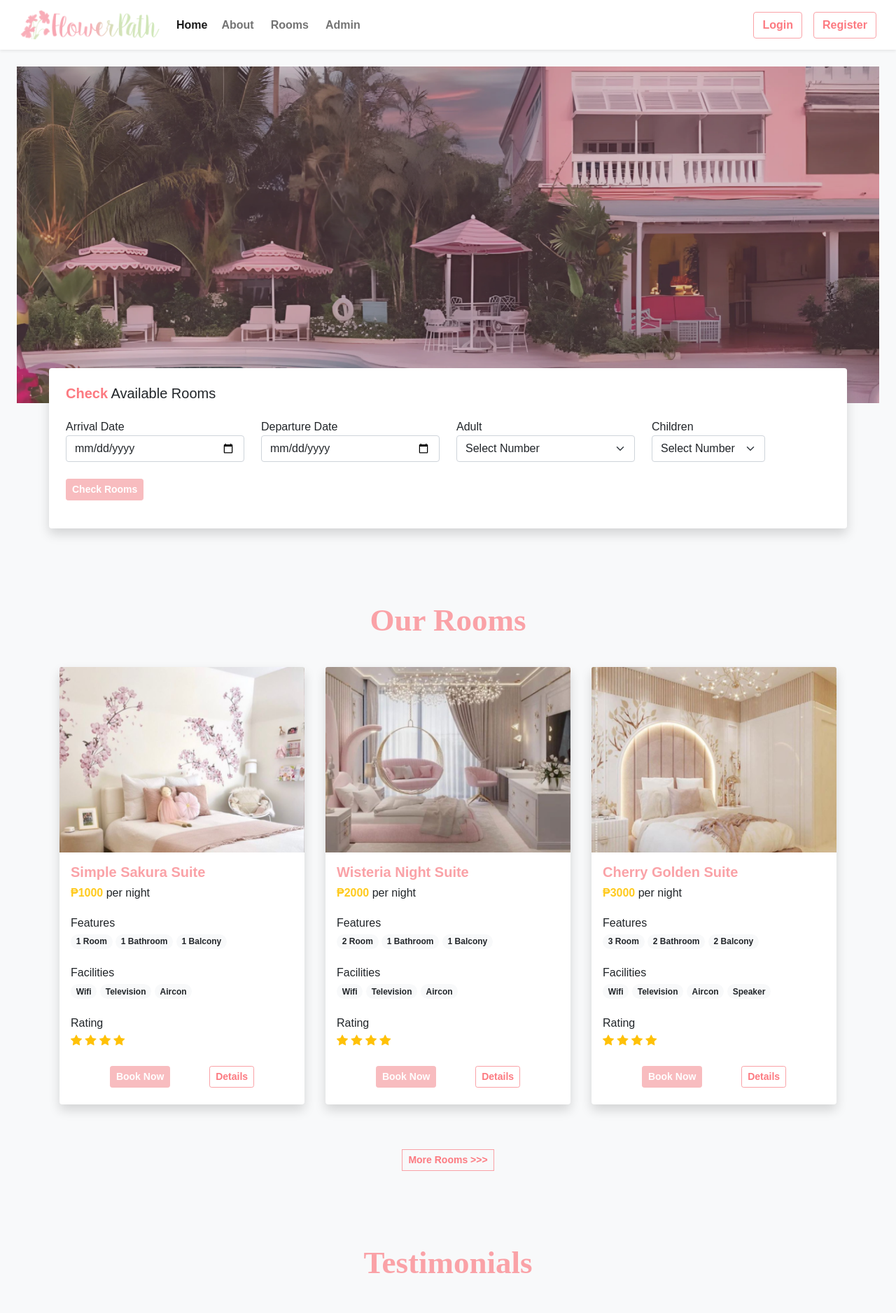
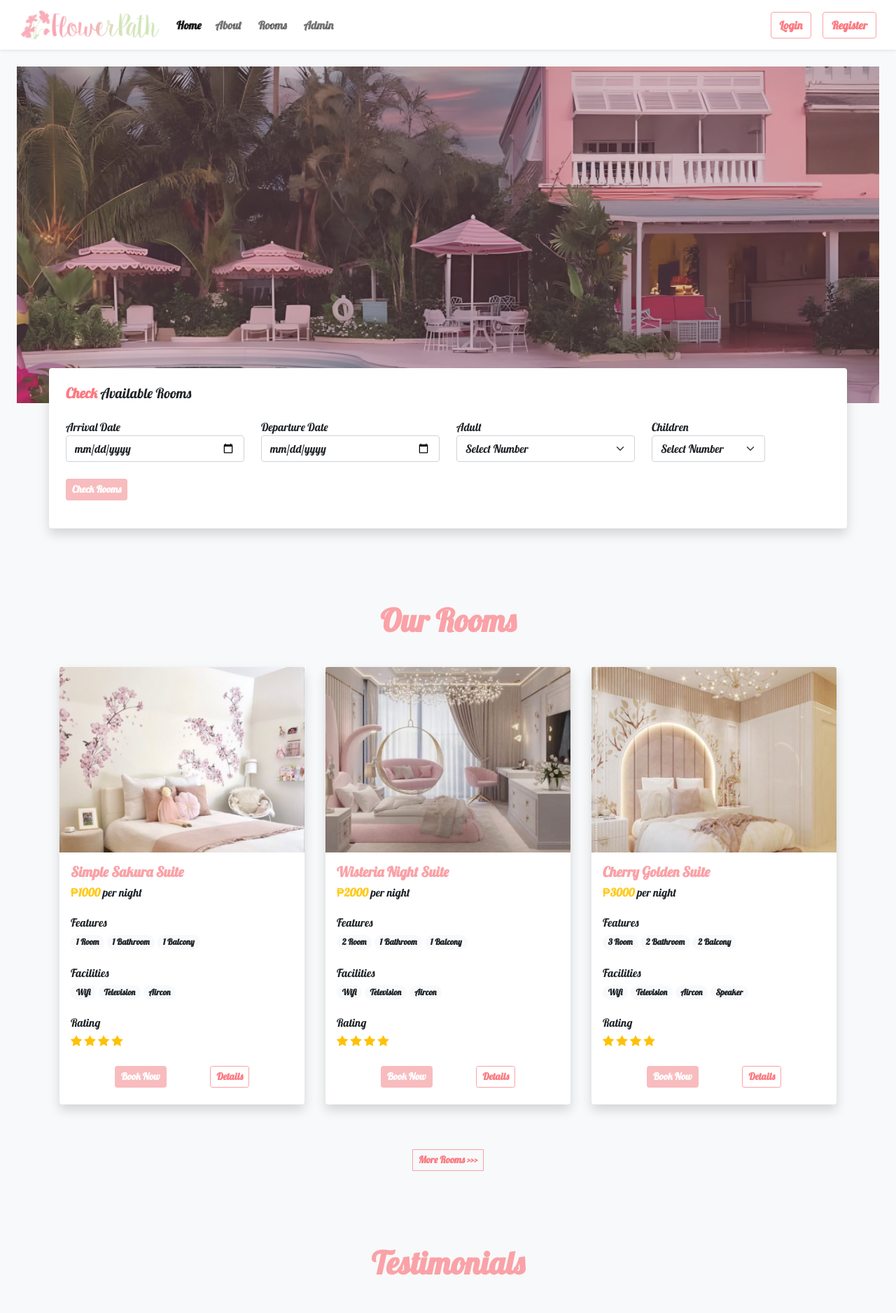
Before and after one commit to Ellesirkall/flower, a PHP site: page / in a window 1280 px wide. Shown: the top 1876 px of the page at 70% size. Run offline with PHP 8.4, Linux system fonts and the light colour scheme.

Commit message:
new changes

```diff
--- a/css/style.css
+++ b/css/style.css
@@ -6,8 +6,10 @@
 *{
     font-family: "Lobster", sans-serif;
 }
-.h-font{
-    font-family: "Lobster";
+.lobster-regular {
+    font-family: "Lobster", sans-serif;
+    font-weight: 400;
+    font-style: normal;
   }
 input::-webkit-outer-spin-button,
 input::-webkit-inner-spin-button {
@@ -39,7 +41,6 @@ a.nav-link:hover{
 .heading h2 {
     margin: 30px 0;
     font-size: 45px;
-    font-family: serif;
     color: #faa2a7;
     font-weight: 400;
 }
--- a/inc/links.php
+++ b/inc/links.php
@@ -1,5 +1,7 @@
 <link href="https://cdn.jsdelivr.net/npm/bootstrap@5.0.2/dist/css/bootstrap.min.css" rel="stylesheet" integrity="sha384-EVSTQN3/azprG1Anm3QDgpJLIm9Nao0Yz1ztcQTwFspd3yD65VohhpuuCOmLASjC" crossorigin="anonymous">
-<link href="https://fonts.googleapis.com/css2?family=Lobster:wght@200;300;400;500;600;700;800;900&display=swap"/>
+<link rel="preconnect" href="https://fonts.googleapis.com">
+<link rel="preconnect" href="https://fonts.gstatic.com" crossorigin>
+<link href="https://fonts.googleapis.com/css2?family=Lobster&display=swap" rel="stylesheet">
 <link href="https://fonts.googleapis.com/css2?family=Poppins:wght@200;300;400;500;600;700;800;900&display=swap"/>
 <link rel="stylesheet" href="https://cdn.jsdelivr.net/npm/bootstrap-icons@1.11.3/font/bootstrap-icons.min.css">
 <link rel="stylesheet" href="css/style.css"/>
--- a/index.php
+++ b/index.php
@@ -105,7 +105,7 @@
 
 <div class="container top">
     <div class="heading">
-      <h2 class="mt-5 pt-4 mb-4 text-center fw-bold h-font">Our Rooms</h2>
+      <h2 class="mt-5 pt-4 mb-4 text-center fw-bold lobster-regular">Our Rooms</h2>
     </div>
 </div>
 
@@ -262,7 +262,7 @@
 
 <div class="container top">
     <div class="heading">
-      <h2 class="mt-5 pt-4 mb-4 text-center fw-bold h-font">Testimonials</h2>
+      <h2 class="mt-5 pt-4 mb-4 text-center fw-bold lobster-regular">Testimonials</h2>
     </div>
 </div>
 
@@ -342,7 +342,7 @@
 
 <div class="container top">
     <div class="heading">
-      <h2 class="mt-5 pt-4 mb-4 text-center fw-bold h-font">Reach Us</h2>
+      <h2 class="mt-5 pt-4 mb-4 text-center fw-bold lobster-regular">Reach Us</h2>
     </div>
 </div>
 
```
